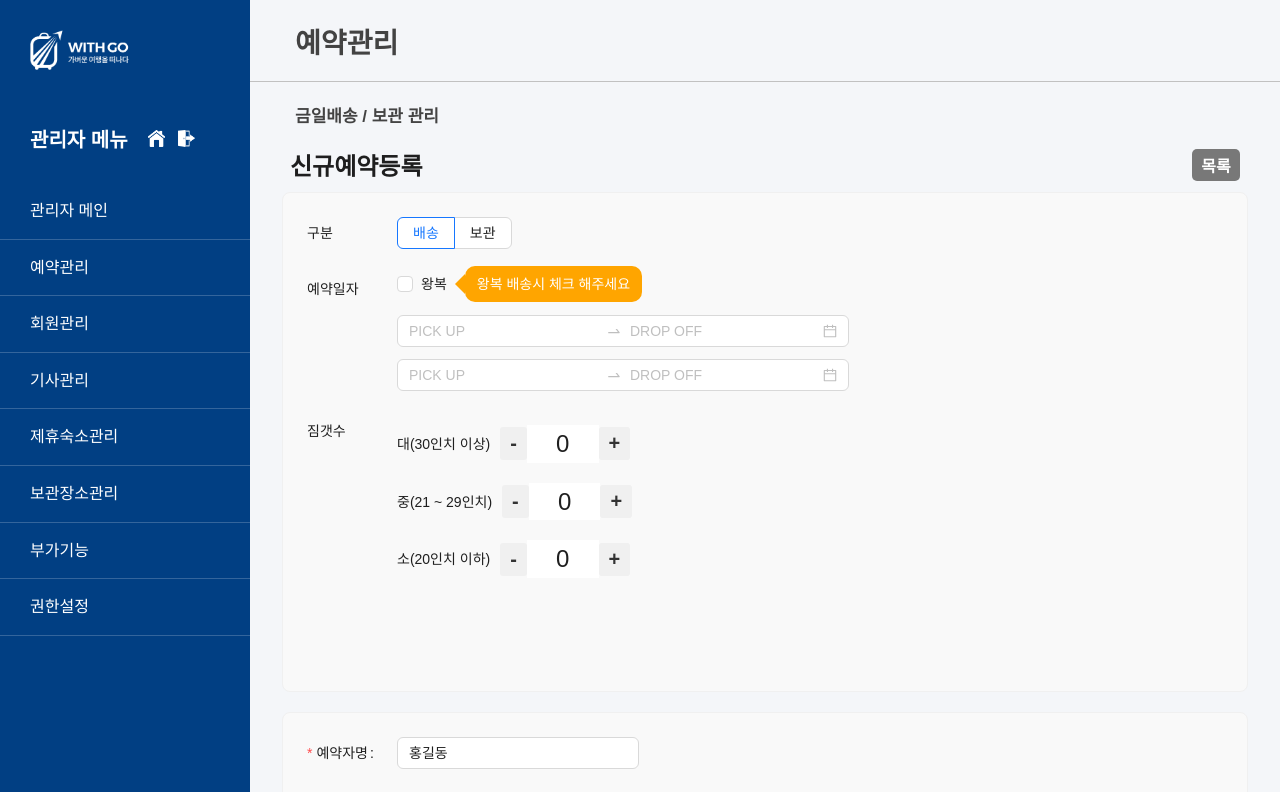
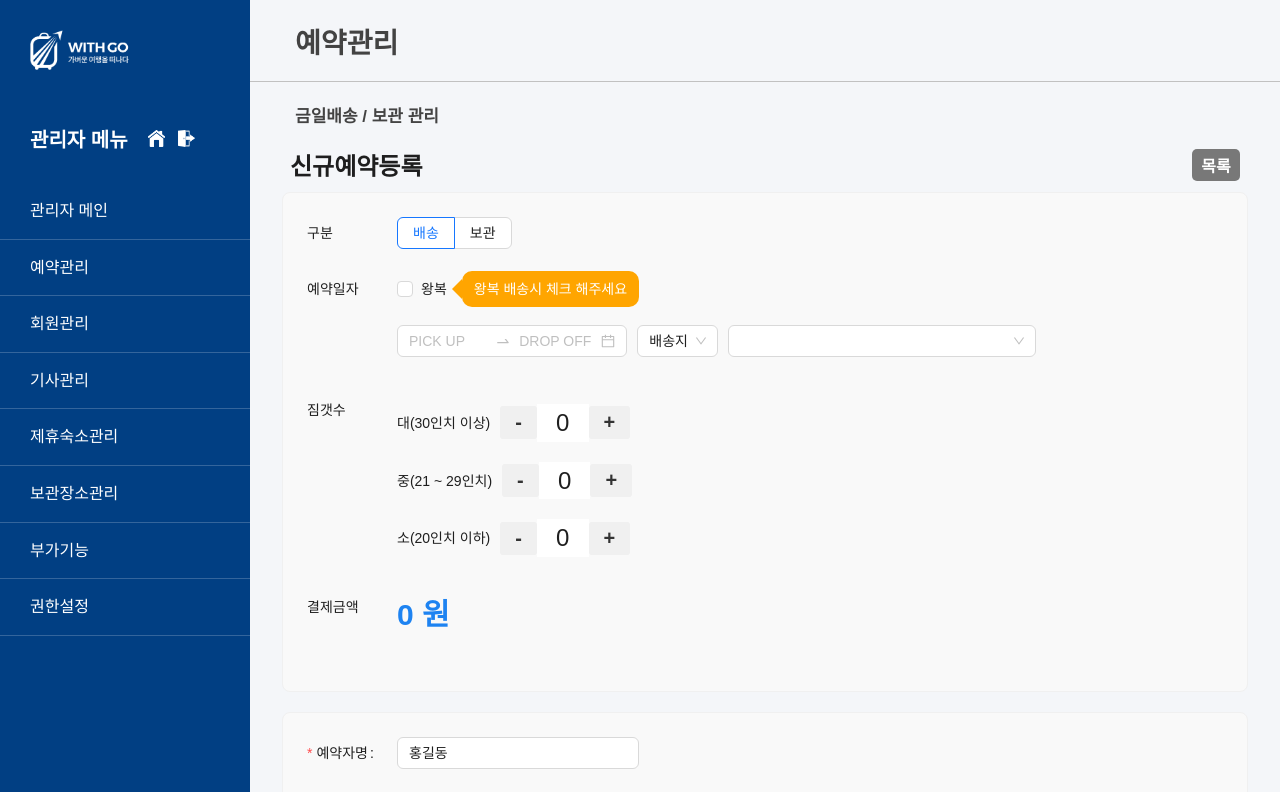
Before and after one commit to cjo3o/with_go_admin, a React (Vite) app: page /newreservationadd in a window 1280 px wide. Shown: the top 792 px of the page. Built offline with nearby package versions, Linux system fonts and the light colour scheme.

Commit message:
신규예약 배송지 선택 추가

```diff
--- a/src/css/NewReservationAdd.css
+++ b/src/css/NewReservationAdd.css
@@ -20,6 +20,7 @@
     display: flex; /* Flex 컨테이너로 설정하여 label과 control을 가로로 배치 */
     align-items: flex-start; /* label과 control의 세로 정렬을 시작점으로 맞춤 (필요에 따라 변경) */
     margin-bottom: 24px; /* 각 Form.Item 간의 간격 */
+
 }
 
 .separated-form-item .ant-form-item-label {
@@ -38,7 +39,7 @@
     padding: 10px 12px; /* 내부 여백 */
     border-radius: 10px; /* 둥근 모서리 */
     position: relative; /* 꼬리 부분을 위한 기준 위치 설정 */
-    margin-left: 10px; /* 체크박스와의 간격 */
+    margin-left: 15px; /* 체크박스와의 간격 */
 }
 
 .speech-bubble::after {
--- a/src/pages/reservation/NewReservationAddPage.jsx
+++ b/src/pages/reservation/NewReservationAddPage.jsx
@@ -12,7 +12,7 @@ import {
     Modal,
     Checkbox,
     DatePicker,
-    Space
+    Space, Select, Cascader
 } from "antd";
 import supabase from "../../SupabaseClient_evpro.js";
 import bcrypt from 'bcryptjs';
@@ -67,45 +67,114 @@ function NewReservationAddPage() {
         </Flex>
     );
 
-    const onChange = e => {
+    // const onChange = e => {
+    //     console.log(`checked = ${e.target.checked}`);
+    // };
+    // const Check = () => <Checkbox onChange={onChange}>왕복</Checkbox>;
+    //
+    // const {RangePicker} = DatePicker;
+    // const DatePick = () => (
+    //     <Space direction="vertical" size={12} style={{marginTop: '20px'}}>
+    //         <RangePicker renderExtraFooter={() => 'extra footer'}
+    //                      showTime
+    //                      placeholder={['PICK UP', 'DROP OFF']}
+    //         />
+    //         <RangePicker renderExtraFooter={() => 'extra footer'}
+    //                      showTime
+    //                      placeholder={['PICK UP', 'DROP OFF']}
+    //         />
+    //     </Space>
+    // );
+
+    const DatePick = () => {
+        const [isReturnTrip, setIsReturnTrip] = useState(false);
+
+        const {RangePicker} = DatePicker;
+
+        const handleChange = value => {
+            console.log(`selected ${value}`);
+        };
+        const App = () => (
+            <Select
+                className="select"
+                defaultValue="배송지"
+                style={{width: 125}}
+                onChange={handleChange}
+                options={[
+                    {
+                        label: <span>location</span>,
+                        title: 'manager',
+                        options: [
+                            {label: <span>동대구역</span>, value: 'eastDaeguStation'},
+                            {label: <span>대구역</span>, value: 'DaeguStation'},
+                            {label: <span>경주역</span>, value: 'GyeongjuStation'},
+                        ],
+                    },
+                ]}
+            />
+        );
+
+        const onCheckboxChange = e => {
+            setIsReturnTrip(e.target.checked);
             console.log(`checked = ${e.target.checked}`);
         };
-    const Check = () => <Checkbox onChange={onChange}>왕복</Checkbox>;
 
-    const {RangePicker} = DatePicker;
-    const DatePick = () => (
-        <Space direction="vertical" size={12} style={{marginTop: '20px'}}>
-            <RangePicker renderExtraFooter={() => 'extra footer'}
+        return (
+            <Space direction="vertical" size={12} style={{marginTop: '5px'}}>
+                <Checkbox onChange={onCheckboxChange}>왕복
+                    <span className="speech-bubble">왕복 배송시 체크 해주세요</span>
+                </Checkbox>
+                <div style={{display: "flex", alignItems: "center"}}>
+                    <RangePicker
+                        renderExtraFooter={() => 'extra footer'}
+                        showTime
+                        placeholder={['PICK UP', 'DROP OFF']}
+                        style={{marginTop: '5px', marginBottom: '5px'}}
+                    /><App/><Cascader/>
+                </div>
+                {isReturnTrip && (
+                    <RangePicker
+                        renderExtraFooter={() => '※'}
                         showTime
                         placeholder={['PICK UP', 'DROP OFF']}
                     />
-            <RangePicker renderExtraFooter={() => 'extra footer'}
-                         showTime
-                         placeholder={['PICK UP', 'DROP OFF']}
-            />
+                )}
             </Space>
         );
+    };
 
-    const Counter = () => {
-        const [count, setCount] = useState(0);
+    const Counter = ({initialCount = 0, onCountChange}) => {
+        const [count, setCount] = useState(initialCount);
 
         const increment = () => {
-            setCount(count + 1);
+            setCount(prevCount => {
+                const newCount = prevCount + 1;
+                onCountChange(newCount); // 값이 변경될 때 부모에게 알림
+                return newCount;
+            });
         };
 
         const decrement = () => {
-            if (count > 0) {
-                setCount(count - 1);
-            }
+            setCount(prevCount => {
+                const newCount = Math.max(0, prevCount - 1);
+                onCountChange(newCount); // 값이 변경될 때 부모에게 알림
+                return newCount;
+            });
         };
 
         return (
-            <div style={{ padding: '10px', display: 'flex', alignItems: 'center', justifyContent: 'space-between', width: '150px' }}>
+            <div style={{
+                padding: '10px',
+                display: 'flex',
+                alignItems: 'center',
+                justifyContent: 'space-between',
+                width: '150px'
+            }}>
                 <button
                     onClick={decrement}
                     style={{
                         fontSize: '20px',
-                        padding: '5px 10px',
+                        padding: '5px 15px',
                         backgroundColor: '#f0f0f0',
                         color: '#333',
                         border: 'none',
@@ -115,12 +184,18 @@ function NewReservationAddPage() {
                 >
                     -
                 </button>
-                <div style={{ fontSize: '24px', backgroundColor:'white', width:"100%", textAlign: 'center' }}> {count} </div>
+                <div style={{
+                    fontSize: '24px',
+                    backgroundColor: 'white',
+                    width: "100%",
+                    height: "100%",
+                    textAlign: 'center'
+                }}> {count} </div>
                 <button
                     onClick={increment}
                     style={{
                         fontSize: '20px',
-                        padding: '5px 10px',
+                        padding: '5px 15px',
                         backgroundColor: '#f0f0f0',
                         color: '#333',
                         border: 'none',
@@ -133,6 +208,69 @@ function NewReservationAddPage() {
             </div>
         );
     };
+
+    const PaymentDisplay = ({amount}) => {
+        const formattedAmount = amount.toLocaleString();
+        return <span style={{
+            fontSize: '30px',
+            fontWeight: "bold",
+            color: '#1e83f1'
+        }}>{formattedAmount} 원</span>;
+    };
+
+    const LuggageForm = () => {
+        const [largeCount, setLargeCount] = useState(0);
+        const [middleCount, setMiddleCount] = useState(0);
+        const [smallCount, setSmallCount] = useState(0);
+        const [totalPayment, setTotalPayment] = useState(0);
+
+        const largePrice = 5000; // 예시 가격
+        const middlePrice = 3000;  // 예시 가격
+        const smallPrice = 1000;   // 예시 가격
+
+        const handleLargeCountChange = (count) => {
+            setLargeCount(count);
+        };
+
+        const handleMiddleCountChange = (count) => {
+            setMiddleCount(count);
+        };
+
+        const handleSmallCountChange = (count) => {
+            setSmallCount(count);
+        };
+
+        // 짐 갯수가 변경될 때마다 총 결제 금액 업데이트
+        React.useEffect(() => {
+            const total = (largeCount * largePrice) + (middleCount * middlePrice) + (smallCount * smallPrice);
+            setTotalPayment(total);
+        }, [largeCount, middleCount, smallCount, largePrice, middlePrice, smallPrice]);
+        return (
+            <Form layout="horizontal">
+                <Form.Item
+                    label="짐갯수"
+                    colon={false}
+                    className="separated-form-item"
+                >
+                    <div id="large" style={{display: "flex", alignItems: "center"}}>대(30인치 이상)<Counter
+                        onCountChange={handleLargeCountChange}/></div>
+                    <div id="middle" style={{display: "flex", alignItems: "center"}}>중(21 ~ 29인치)<Counter
+                        onCountChange={handleMiddleCountChange}/></div>
+                    <div id="small" style={{display: "flex", alignItems: "center"}}>소(20인치 이하)<Counter
+                        onCountChange={handleSmallCountChange}/></div>
+                </Form.Item>
+                <Form.Item
+                    label="결제금액"
+                    colon={false}
+                    className="separated-form-item"
+
+                >
+                    <PaymentDisplay amount={totalPayment}/>
+                </Form.Item>
+            </Form>
+        );
+    }
+
 
     return (<Content>
         <div className="main">
@@ -174,20 +312,12 @@ function NewReservationAddPage() {
                         colon={false}
                         className="separated-form-item"
                     >
-                        <div>
-                            <Check/>
-                            <span className="speech-bubble">왕복 배송시 체크 해주세요</span>
-                        </div>
                         <DatePick/>
                     </Form.Item>
                     <Form.Item
-                        label="짐갯수"
-                        colon={false}
                         className="separated-form-item"
                     >
-                        <div style={{display: "flex", alignItems: "center"}}>대(30인치 이상)<Counter/></div>
-                        <div style={{display: "flex", alignItems: "center"}}>중(21 ~ 29인치)<Counter/></div>
-                        <div style={{display: "flex", alignItems: "center"}}>소(20인치 이하)<Counter/></div>
+                        <LuggageForm/>
                     </Form.Item>
                 </Card>
             </Col>
```
Also changed, not shown: src/Component/Cascader.jsx (added, +44 -0 lines). Lines whose indentation alone changed are shown as unchanged.
